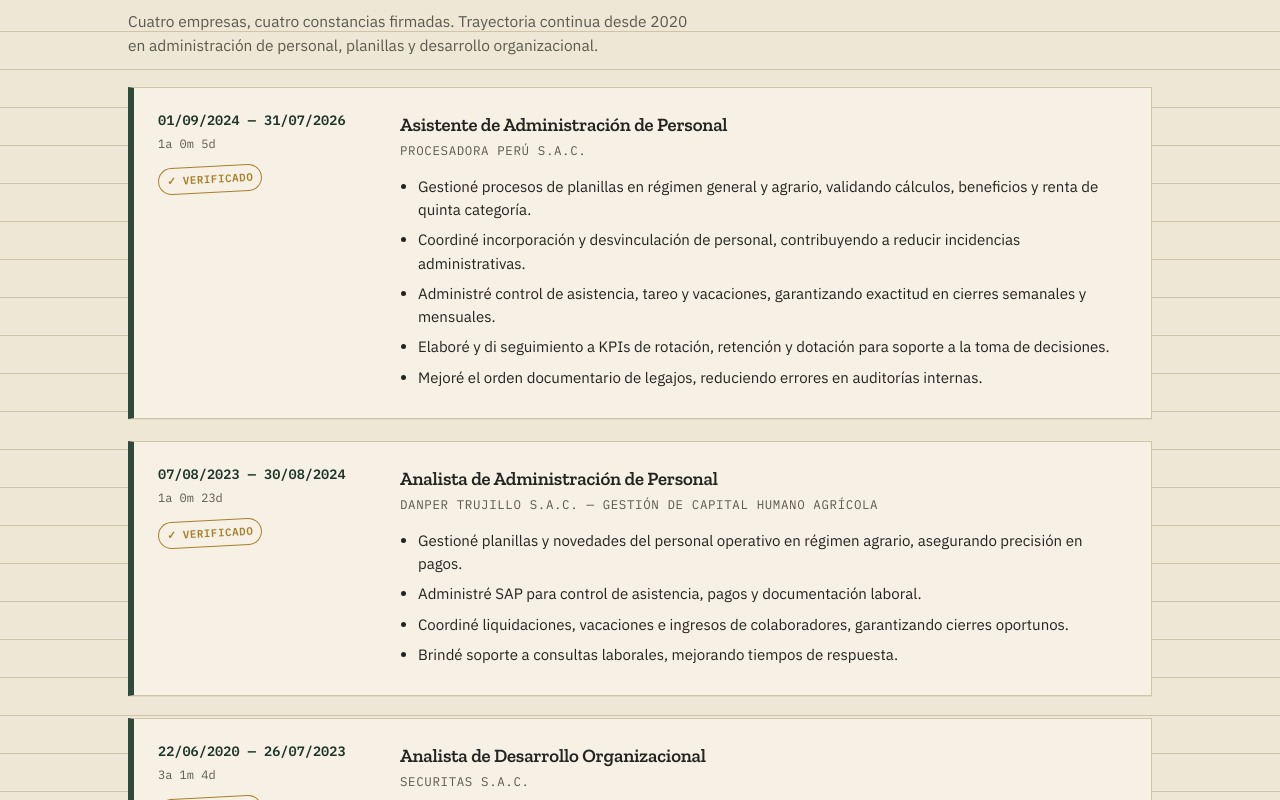
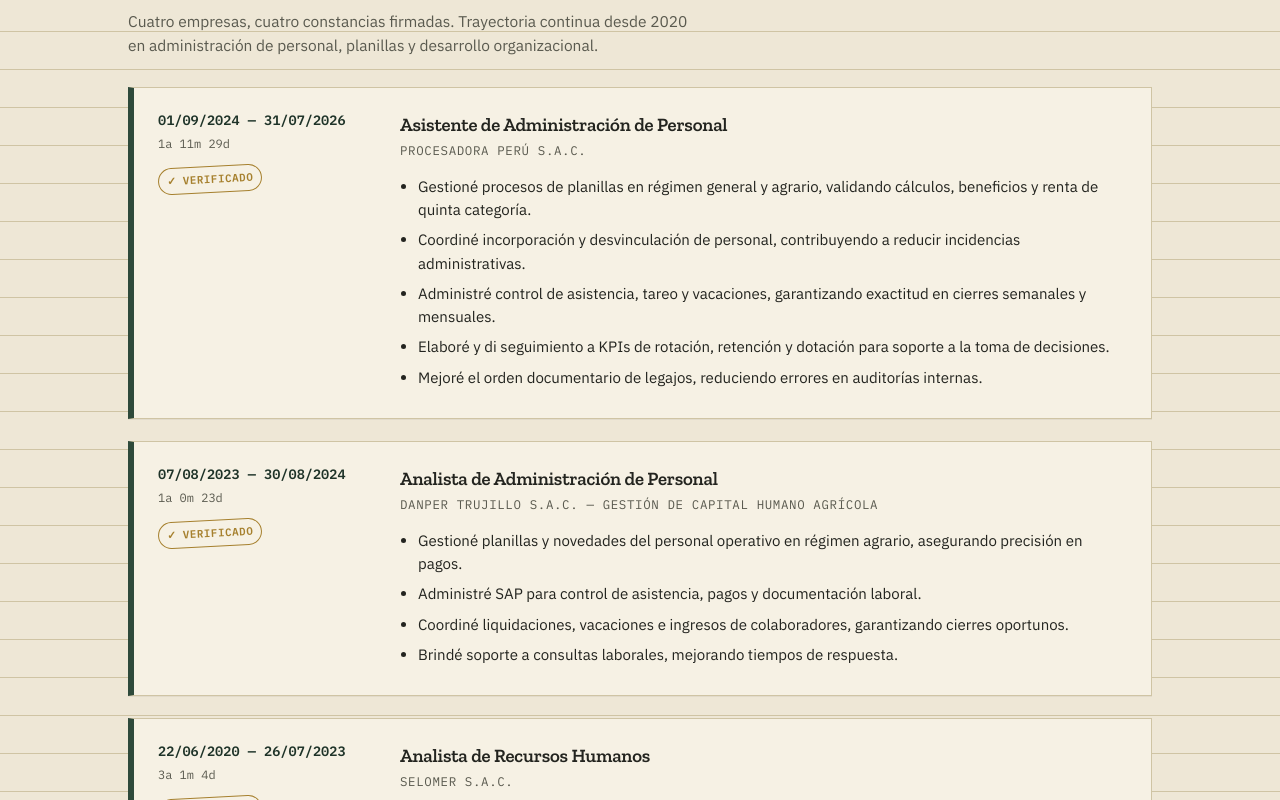
Before and after one commit to SONUTZ/PORTAFOLIO, a plain HTML site: page index.html in a window 1280 px wide. Shown: the part 880-1680 px from the top of the page. Drawn offline with nearby package versions, Linux system fonts and the light colour scheme.

Commit message:
Update job titles and durations in index.html

```diff
--- a/index.html
+++ b/index.html
@@ -334,7 +334,7 @@
     <div class="stub reveal">
       <div class="stub-meta">
         <div class="periodo">01/09/2024 — 31/07/2026</div>
-        <div class="dur">1a 0m 5d</div>
+        <div class="dur">1a 11m 29d</div>
         <span class="badge">Verificado</span>
       </div>
       <div class="stub-body">
@@ -375,8 +375,8 @@
         <span class="badge">Verificado</span>
       </div>
       <div class="stub-body">
-        <h3>Analista de Desarrollo Organizacional</h3>
-        <span class="empresa">Securitas S.A.C.</span>
+        <h3>Analista de Recursos Humanos</h3>
+        <span class="empresa">SELOMER S.A.C.</span>
         <ul>
           <li>Gestioné el proceso de onboarding corporativo y operativo, alineado a la cultura organizacional.</li>
           <li>Coordiné iniciativas de desarrollo organizacional orientadas a compromiso y continuidad del talento.</li>
```
